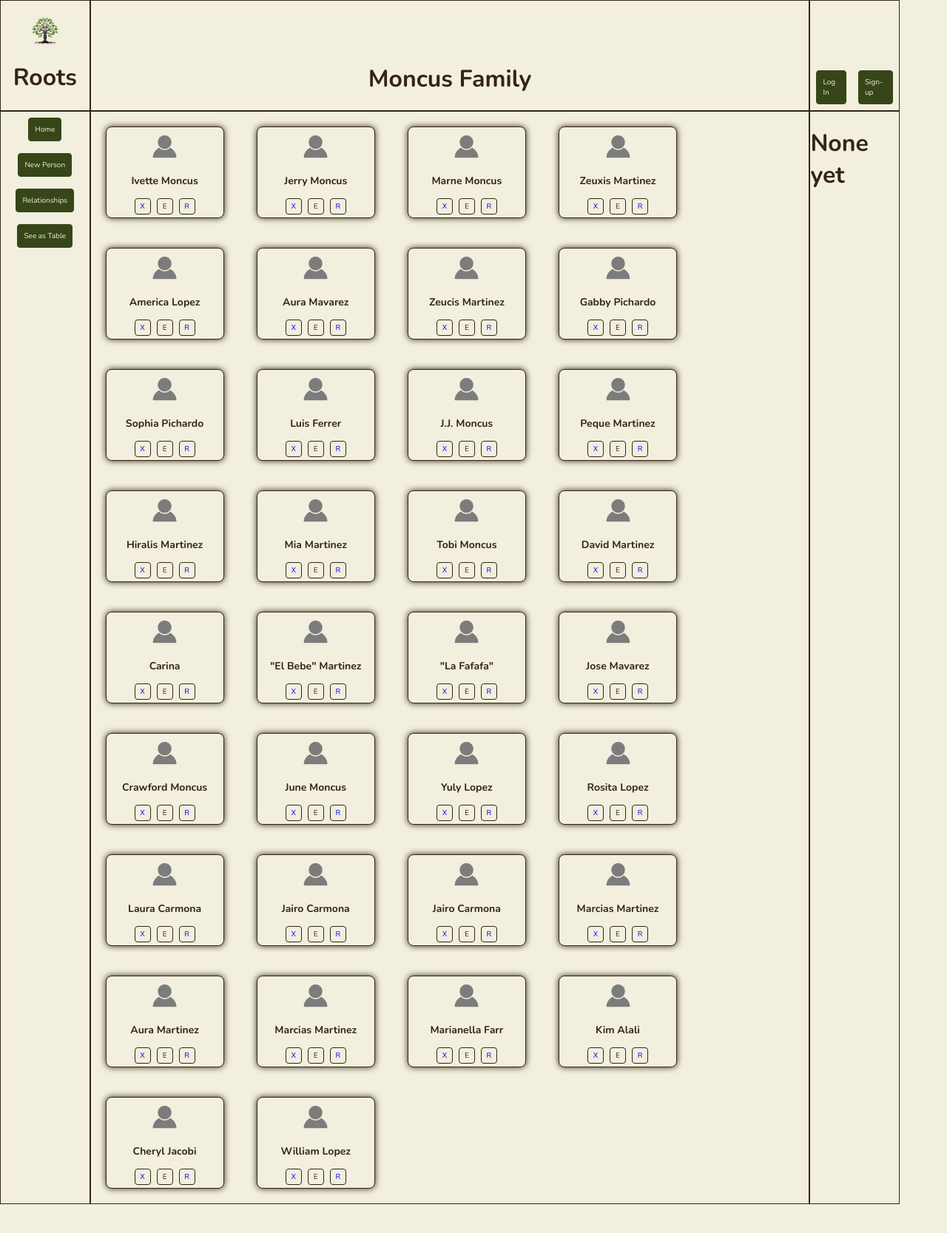
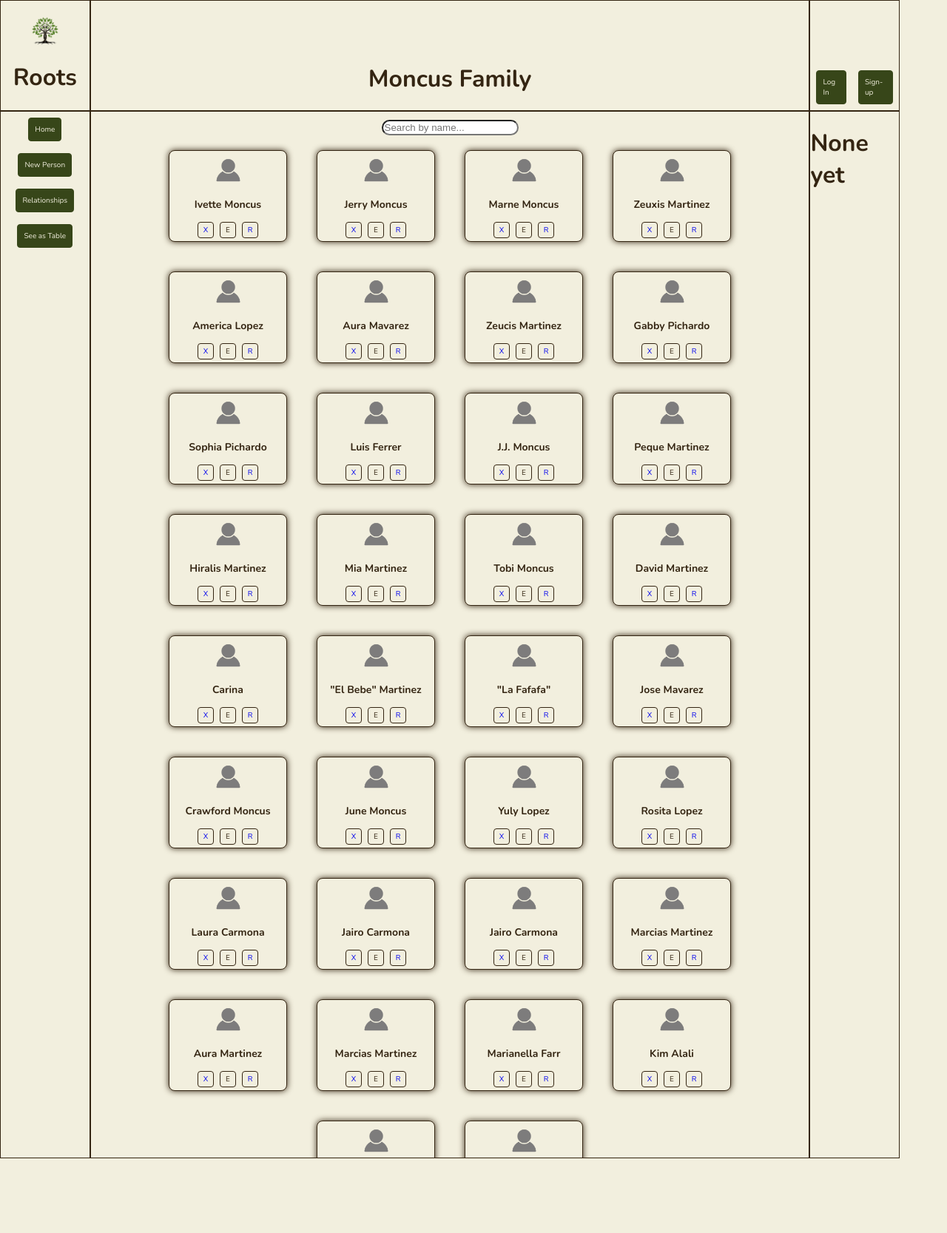
Before and after one commit to jjmoncus/family-tree, a Flask app: page / in a window 1280 px wide. Shown: the top 1667 px of the page at 74% size. Run offline with Flask 3, Linux system fonts and the light colour scheme.

Commit message:
add search bar and main tree div is now scrollable

```diff
--- a/static/css/cards-main.css
+++ b/static/css/cards-main.css
@@ -1,4 +1,12 @@
 /* for cards */
+
+.content-tree {
+    display: inline-flex;
+    justify-content: center;
+    align-items: center;
+    flex-wrap: wrap;
+}
+
 
 .card-container {
     width: 15%;
--- a/static/css/grid.css
+++ b/static/css/grid.css
@@ -47,6 +47,19 @@
 
 .grid-item-5 {
     grid-area: 2 / 2 / span 1 / span 1;
+    overflow-y: auto;
+}
+
+.grid-item-5 .search-bar-panel {
+    display: flex;
+    justify-content: center;
+    align-items: center;
+    flex-direction: row;
+    flex-wrap: wrap;
+
+}
+
+.grid-item-5 .tree-panel{
     display: flex;
     justify-content: center;
     align-items: center;
--- /dev/null
+++ b/static/css/search-bar.css
@@ -0,0 +1,9 @@
+
+.search-bar-panel {
+    margin-top: 10px;
+}
+
+
+#searchInput {
+    border-radius: 20px;
+}
--- a/static/js/cards.js
+++ b/static/js/cards.js
@@ -1,40 +1,4 @@
-/*
-function cardHTML(personId = 0, first_name = "", last_name = "", nick_name = "") {
-
-    // card inputs
-    const formHTML = `
-    <div class="card">
-        <a class="card-link" href="/focus/${personId}">
-            <div class="card-content">
-                <img src="{{ url_for('static', filename='logos/empty-prof-pic.png') }}" alt="Profile Picture">
-                {% if ${nick_name} == "" %}
-                <h3>${first_name} ${last_name}</h3>
-                {% else %}
-                <h3>${nick_name} ${last_name}</h3>
-                {% endif %}
-                <div class="icon-btn-container">
-                    <a href="/delete/${personId}" class="icon-btn">
-                        X
-                        <!--<img src="{{ url_for('static', filename='logos/x.png') }}" alt="Delete">-->
-                    </a>
-                    <a class="icon-btn updateBtn">
-                    E
-                        <!--<img src="{{ url_for('static', filename='logos/edit.png') }}" alt="Edit">-->
-                    </a>
-                    <div class="formContainer" id="updateFormContainer"></div>
-                    <a href="/big_card/${personId}" class="icon-btn">
-                        R
-                        <!--<img src="{{ url_for('static', filename='logos/read.png') }}" alt="Read">-->
-                    </a>
-                </div>
-            </div>
-        </a>
-    </div>
-    `;
-
-    return formHTML
-}
-*/
+// HTML for a card
 function cardHTML(personId = 0, first_name = "", last_name = "", nick_name = "") {
     // Create card container
     const cardContainer = document.createElement("div");
@@ -80,18 +44,6 @@ function cardHTML(personId = 0, first_name = "", last_name = "", nick_name = "")
     updateBtn.textContent = "E";
     updateBtn.setAttribute("personId", personId);
 
-    //Rethinkiing this approach
-    // instead of having a new form container for every card
-    // there will be one formContainer somewhere in the DOM
-    // and we just populate it with their information and edit action route
-
-    // -- Create dynamic form insert
-    // -- const updateFormContainer = document.createElement("div");
-    // -- updateFormContainer.classList.add("form-container");
-    // -- updateFormContainer.classList.add("updateFormContainer");
-    // -- updateFormContainer.setAttribute("personId", personId);
-
-
     // Create read button
     const readBtn = document.createElement("a");
     readBtn.classList.add("icon-btn");
@@ -118,9 +70,7 @@ function cardHTML(personId = 0, first_name = "", last_name = "", nick_name = "")
     return cardHTMLString;
 }
 
-
-
-// load cards wherever appropriate
+// load cards into all card-containers once all other stuff is loaded
 document.addEventListener("DOMContentLoaded", function () {
     const cardContainers = document.getElementsByClassName("card-container");
 
@@ -128,8 +78,10 @@ document.addEventListener("DOMContentLoaded", function () {
 
         const personId = container.getAttribute("person-id") || "";
         const first_name = container.getAttribute("person-first_name") || "";
+        const middle_name = container.getAttribute("person-middle_name") || "";
         const last_name = container.getAttribute("person-last_name") || "";
         const nick_name = container.getAttribute("person-nick_name") || "";
+
         container.innerHTML = cardHTML(
             personId,
             first_name,
@@ -137,3 +89,28 @@ document.addEventListener("DOMContentLoaded", function () {
             nick_name);
       });
 })
+
+// filter cards as search input changes
+function filterCards() {
+    const searchInput = document.getElementById('searchInput');
+    const searchTerm = searchInput.value.toLowerCase();
+
+    const cardContainers = document.getElementsByClassName('card-container');
+
+    Array.from(cardContainers).forEach(function (container) {
+
+        const firstName = container.getAttribute('person-first_name').toLowerCase() || '';
+        const middleName = container.getAttribute('person-middle_name').toLowerCase() || '';
+        const lastName = container.getAttribute('person-last_name').toLowerCase() || '';
+        const nickName = container.getAttribute('person-nick_name').toLowerCase() || '';
+
+        const fullAndNickName = `${firstName} ${middleName} ${lastName} ${nickName}`;
+
+        if (fullAndNickName.includes(searchTerm)) {
+            container.style.display = 'inline-flex'; // inline-flex is the appropriate display setting for cards for now
+
+        } else {
+            container.style.display = 'none';
+        }
+    });
+}
--- a/templates/base.html
+++ b/templates/base.html
@@ -15,6 +15,7 @@
     <link rel="stylesheet" href="{{ url_for('static', filename='css/tables.css') }}">
     <link rel="stylesheet" href="{{ url_for('static', filename='css/relationships.css') }}">
     <link rel="stylesheet" href="{{ url_for('static', filename='css/focus.css') }}">
+    <link rel="stylesheet" href="{{ url_for('static', filename='css/search-bar.css') }}">
 
     <script type="text/javascript" src="{{ url_for('static', filename='js/form.js') }}"></script>
     <script type="text/javascript" src="{{ url_for('static', filename='js/splash.js') }}"></script>
--- a/templates/focus.html
+++ b/templates/focus.html
@@ -73,7 +73,7 @@
 
                     {% for person in parents %}
 
-                    <div class="card-container" person-id = "{{person.id}}" person-first_name="{{person.first_name}}"
+                    <div class="card-container" person-id = "{{person.id}}" person-first_name="{{person.first_name}}" person-middle_name="{{person.middle_name}}"
                     person-last_name="{{person.last_name}}", person-nick_name="{{person.nick_name}}">
                     <!-- cards are inserted dynamically using Javascript (see cards.js)-->
                     </div>
@@ -85,7 +85,7 @@
                 <div class="focus-layer" id="sibling-layer">
                     {% for person in siblings %}
 
-                    <div class="card-container" person-id = "{{person.id}}" person-first_name="{{person.first_name}}"
+                    <div class="card-container" person-id = "{{person.id}}" person-first_name="{{person.first_name}}" person-middle_name="{{person.middle_name}}"
                     person-last_name="{{person.last_name}}", person-nick_name="{{person.nick_name}}">
                     <!-- cards are inserted dynamically using Javascript (see cards.js)-->
                     </div>
@@ -97,7 +97,7 @@
                 <div class="focus-layer" id="children-layer">
                     {% for person in children %}
 
-                    <div class="card-container" person-id = "{{person.id}}" person-first_name="{{person.first_name}}"
+                    <div class="card-container" person-id = "{{person.id}}" person-first_name="{{person.first_name}}" person-middle_name="{{person.middle_name}}"
                     person-last_name="{{person.last_name}}", person-nick_name="{{person.nick_name}}">
                     <!-- cards are inserted dynamically using Javascript (see cards.js)-->
                     </div>
--- a/templates/index.html
+++ b/templates/index.html
@@ -76,6 +76,13 @@
 
     <!-- grid item 5: Main Tree View -->
     <div class="grid-item grid-item-5">
+
+        <div class="search-bar-panel">
+            <div class="search-bar">
+                <input type="text" id="searchInput" placeholder="Search by name..." oninput="filterCards()">
+            </div>
+        </div>
+
         <div class="tree-panel">
             <div class="content-tree">
                 {% if people|length < 1 %}
@@ -86,7 +93,7 @@
 
                     {% for person in people %}
 
-                    <div class="card-container" person-id = "{{person.id}}" person-first_name="{{person.first_name}}"
+                    <div class="card-container" person-id = "{{person.id}}" person-first_name="{{person.first_name}}" person-middle_name="{{person.middle_name}}"
                     person-last_name="{{person.last_name}}", person-nick_name="{{person.nick_name}}">
                     <!-- cards are inserted dynamically using Javascript (see cards.js)-->
                     </div>
@@ -96,6 +103,7 @@
                 {% endif %}
             </div>
         </div>
+
     </div>
 
     <!-- grid item 6: Secondary App Info -->
```
